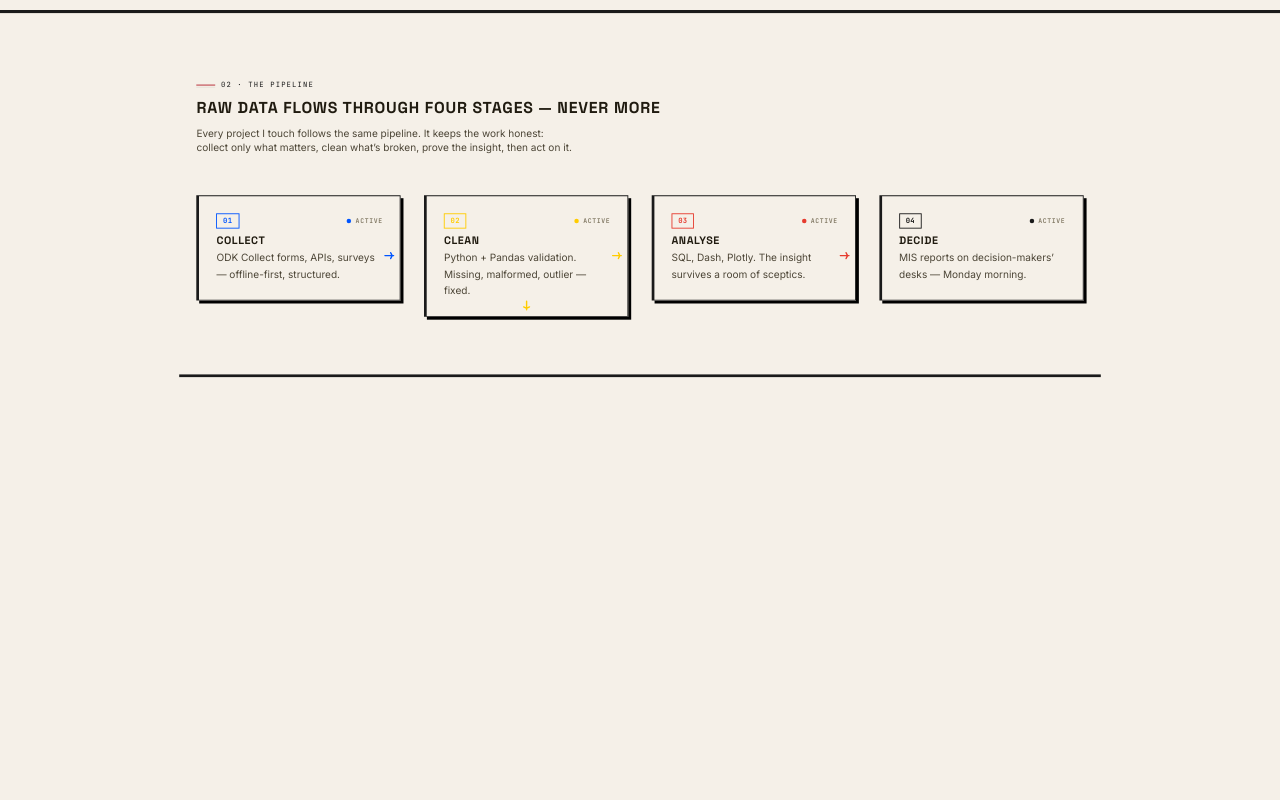
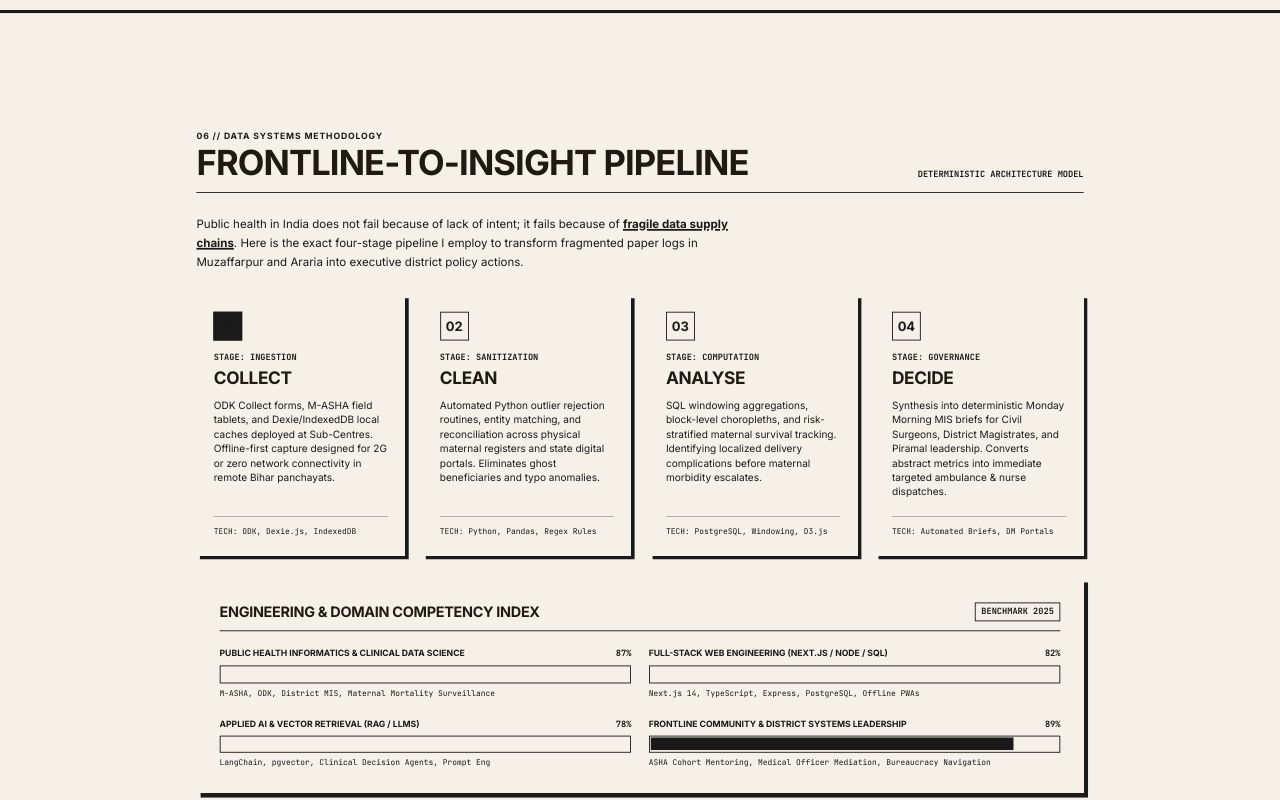
Before and after one commit to adityapandey2002/Portfolio, a Next.js app: page / in a window 1280 px wide. Shown: the part 4560-5360 px from the top of the page. Built offline with nearby package versions, Linux system fonts and the light colour scheme.

Commit message:
feat: Pipeline section matches design - 4-stage pipeline + competency bars

```diff
--- a/src/components/sections/Pipeline.tsx
+++ b/src/components/sections/Pipeline.tsx
@@ -1,211 +1,119 @@
-import { cn } from '@/lib/utils';
-import { Card } from '@/components/ui/Card';
+'use client';
+
 import { Section } from '@/components/ui/Section';
-
-/* ------------------------------------------------------------------ */
-/* V2 Pipeline — Bauhaus Neo-Brutalist "Collect → Clean → Analyse →
-   Decide" four-stage DAG.                                            */
-/*                                                                    */
-/* Brutalist contract:                                                */
-/*   • 0px border-radius everywhere                                   */
-/*   • Thick solid borders (2px / 4px accent left border)             */
-/*   • Hard offset shadows: 4px/4px standard, collapses on hover      */
-/*   • Active state: slam down 4px/4px, shadow collapses to none      */
-/*   • Uppercase tracking-wider labels; Space Grotesk headlines       */
-/*   • Dark mode via Tailwind `dark:` variants (html.dark class)      */
-/* ------------------------------------------------------------------ */
 
 const STAGES = [
   {
     num: '01',
+    stage: 'STAGE: INGESTION',
     title: 'COLLECT',
-    body: 'ODK Collect forms, APIs, surveys — offline-first, structured.',
-    borderLight: 'border-accent-blue',      // #0055ff
-    borderDark: 'border-l-electric-blue',   // #3b82f6
-    accentText: 'text-accent-blue',
-    accentTextDark: 'dark:text-electric-blue',
-    dotBg: 'bg-accent-blue',
-    dotBgDark: 'dark:bg-electric-blue',
-    status: 'ACTIVE',
+    body: 'ODK Collect forms, M-ASHA field tablets, and Dexie/IndexedDB local caches deployed at Sub-Centres. Offline-first capture designed for 2G or zero network connectivity in remote Bihar panchayats.',
+    tech: 'TECH: ODK, Dexie.js, IndexedDB',
+    accentBg: 'bg-primary text-on-primary',
   },
   {
     num: '02',
+    stage: 'STAGE: SANITIZATION',
     title: 'CLEAN',
-    body: 'Python + Pandas validation. Missing, malformed, outlier — fixed.',
-    borderLight: 'border-accent-yellow',    // #ffcc00
-    borderDark: 'border-l-primary-yellow',  // #facc15
-    accentText: 'text-accent-yellow',
-    accentTextDark: 'dark:text-primary-yellow',
-    dotBg: 'bg-accent-yellow',
-    dotBgDark: 'dark:bg-primary-yellow',
-    status: 'ACTIVE',
+    body: 'Automated Python outlier rejection routines, entity matching, and reconciliation across physical maternal registers and state digital portals. Eliminates ghost beneficiaries and typo anomalies.',
+    tech: 'TECH: Python, Pandas, Regex Rules',
+    accentBg: 'bg-secondary text-on-secondary',
   },
   {
     num: '03',
+    stage: 'STAGE: COMPUTATION',
     title: 'ANALYSE',
-    body: 'SQL, Dash, Plotly. The insight survives a room of sceptics.',
-    borderLight: 'border-accent-red',       // #e63b2e
-    borderDark: 'border-l-vermilion',       // #f97316
-    accentText: 'text-accent-red',
-    accentTextDark: 'dark:text-vermilion',
-    dotBg: 'bg-accent-red',
-    dotBgDark: 'dark:bg-vermilion',
-    status: 'ACTIVE',
+    body: 'SQL windowing aggregations, block-level choropleths, and risk-stratified maternal survival tracking. Identifying localized delivery complications before maternal morbidity escalates.',
+    tech: 'TECH: PostgreSQL, Windowing, D3.js',
+    accentBg: 'bg-tertiary text-on-tertiary',
   },
   {
     num: '04',
+    stage: 'STAGE: GOVERNANCE',
     title: 'DECIDE',
-    body: "MIS reports on decision-makers’ desks — Monday morning.",
-    borderLight: 'border-primary',          // #1a1a1a near-black
-    borderDark: 'border-l-white',           // #ffffff
-    accentText: 'text-primary',
-    accentTextDark: 'dark:text-white',
-    dotBg: 'bg-primary',
-    dotBgDark: 'dark:bg-white',
-    status: 'ACTIVE',
+    body: 'Synthesis into deterministic Monday Morning MIS briefs for Civil Surgeons, District Magistrates, and Piramal leadership. Converts abstract metrics into immediate targeted ambulance & nurse dispatches.',
+    tech: 'TECH: Automated Briefs, DM Portals',
+    accentBg: 'bg-primary-container text-on-primary-container',
   },
-] as const;
+];
 
-function Arrow({
-  dir,
-  className,
-}: {
-  dir: 'right' | 'down';
-  className?: string;
-}) {
-  return (
-    <svg
-      width="16"
-      height="16"
-      viewBox="0 0 24 24"
-      fill="none"
-      stroke="currentColor"
-      strokeWidth={3}
-      strokeLinecap="round"
-      strokeLinejoin="round"
-      className={cn('shrink-0', dir === 'down' ? 'rotate-90' : '', className)}
-      aria-hidden="true"
-    >
-      <path d="M3 12h18M15 6l3 6-3 6" />
-    </svg>
-  );
-}
+const COMPETENCIES = [
+  { name: 'Public Health Informatics & Clinical Data Science', pct: 87, color: 'bg-secondary', desc: 'M-ASHA, ODK, District MIS, Maternal Mortality Surveillance' },
+  { name: 'Full-Stack Web Engineering (Next.js / Node / SQL)', pct: 82, color: 'bg-tertiary', desc: 'Next.js 14, TypeScript, Express, PostgreSQL, Offline PWAs' },
+  { name: 'Applied AI & Vector Retrieval (RAG / LLMs)', pct: 78, color: 'bg-primary-container', desc: 'LangChain, pgvector, Clinical Decision Agents, Prompt Eng' },
+  { name: 'Frontline Community & District Systems Leadership', pct: 89, color: 'bg-primary', desc: 'ASHA Cohort Mentoring, Medical Officer Mediation, Bureaucracy Navigation' },
+];
 
 export function Pipeline() {
   return (
-    <section id="pipeline" aria-label="Four-stage data pipeline" className="relative">
-      <Section
-        className={cn(
-          'border-b-4 border-primary dark:border-white',
-          'bg-surface dark:bg-surface-dark',
-          'pb-8 lg:pb-20',
-        )}
-      >
-        <div className="mb-6 lg:mb-14">
-          <span className="eyebrow dark:text-ink-dark">02 · THE PIPELINE</span>
-          <h2 className="font-display mt-3 text-[20px] sm:text-[22px] font-bold uppercase tracking-wider leading-[1.12] text-ink dark:text-ink-dark">
-            Raw data flows through four stages — never more
+    <section id="pipeline" className="border-b-4 border-primary dark:border-white bg-surface-container-high dark:bg-surface-l1">
+      <Section className="py-12">
+        <div className="mb-8">
+          <div className="flex flex-col sm:flex-row sm:items-end justify-between gap-4 border-b-2 border-primary dark:border-white pb-4">
+            <div>
+              <span className="font-headline text-xs font-bold uppercase tracking-widest text-secondary dark:text-vermilion block">
+                06 // DATA SYSTEMS METHODOLOGY
+              </span>
+              <h2 className="font-headline text-3xl sm:text-5xl font-bold uppercase tracking-tight text-on-surface dark:text-ink-dark mt-1">
+                Frontline-to-Insight Pipeline
               </h2>
-          <p className="section-sub mt-3 text-sm text-ink-2 dark:text-gray-300">
-            Every project I touch follows the same pipeline. It keeps the work honest: collect only
-            what matters, clean what’s broken, prove the insight, then act on it.
-          </p>
             </div>
-
-        <div
-          className={cn(
-            'relative grid grid-cols-1 gap-3 sm:gap-4 md:grid-cols-2 md:gap-6 lg:grid-cols-4 lg:gap-8',
-          )}
-        >
-          {/* Vertical connector line for the stacked mobile layout — visible only in the gaps between cards. */}
-          <div
-            className="absolute inset-y-0 left-[calc(50%-0.5px)] w-[1px] bg-primary dark:bg-white opacity-40 -z-10 md:hidden"
-            aria-hidden="true"
-          />
-
-          {STAGES.map((stage, i) => (
-            <div key={stage.num} className="relative">
-              <Card
-                padding="p-4 sm:p-6"
-                className={cn(
-                  // Thick 2px base border with a 4px accent left border per stage.
-                  `border-l-4 ${stage.borderLight} dark:${stage.borderDark}`,
-                  // Hover: slam up + shadow collapse. Active: slam down + shadow gone.
-                  'hover:-translate-y-1 hover:shadow-[2px_2px_0_#000000] dark:hover:shadow-[2px_2px_0_#ffffff]',
-                  'active:translate-[4px_4px] active:shadow-none transition-all duration-100',
-                )}
-              >
-                <div className="flex flex-col h-full">
-                  <div className="flex items-center justify-between gap-2">
-                    <span
-                      className={cn(
-                        'font-mono text-[10px] font-bold uppercase tracking-wider border border-current px-2 py-0.5',
-                        stage.accentText,
-                        stage.accentTextDark,
-                      )}
-                    >
-                      {stage.num}
-                    </span>
-                    <div className="flex items-center gap-1.5">
-                      <span
-                        className={cn(
-                          'h-1.5 w-1.5 rounded-full shrink-0',
-                          stage.dotBg,
-                          stage.dotBgDark,
-                        )}
-                        aria-hidden="true"
-                      />
-                      <span className="font-mono text-[9px] font-semibold uppercase tracking-widest text-ink-3 dark:text-gray-400">
-                        {stage.status}
-                      </span>
+            <div className="font-mono text-xs font-bold text-on-surface-variant dark:text-ink-dark/70">
+              DETERMINISTIC ARCHITECTURE MODEL
+            </div>
           </div>
         </div>
 
-                  <div className="mt-2 flex-grow">
-                    <h3 className="font-display text-[15px] font-bold uppercase tracking-wider leading-none text-ink dark:text-ink-dark">
-                      {stage.title}
-                    </h3>
-                    <p className="mt-1.5 text-sm font-sans text-ink-2 dark:text-gray-300 leading-relaxed">
-                      {stage.body}
+        <p className="font-body text-base text-on-surface dark:text-ink-dark max-w-3xl leading-relaxed mb-8">
+          Public health in India does not fail because of lack of intent; it fails because of{' '}
+          <strong className="underline decoration-secondary dark:decoration-vermilion decoration-2 font-bold">fragile data supply chains</strong>.
+          Here is the exact four-stage pipeline I employ to transform fragmented paper logs in Muzaffarpur and Araria into executive district policy actions.
         </p>
+
+        {/* 4 Geometric Pipeline Steps */}
+        <div className="grid grid-cols-1 sm:grid-cols-2 lg:grid-cols-4 gap-6 mb-8">
+          {STAGES.map((stage) => (
+            <div
+              key={stage.num}
+              className="bg-surface-container-lowest dark:bg-surface-l2 border-3 border-primary dark:border-white p-6 shadow-[5px_5px_0px_#1a1a1a] dark:shadow-[5px_5px_0px_#ffffff] flex flex-col justify-between"
+            >
+              <div>
+                <div className={`w-10 h-10 ${stage.accentBg} font-headline font-bold text-lg flex items-center justify-center border-2 border-primary dark:border-white mb-4`}>
+                  {stage.num}
+                </div>
+                <span className="font-mono text-xs font-bold text-secondary dark:text-vermilion uppercase block mb-1">{stage.stage}</span>
+                <h3 className="font-headline text-2xl font-bold uppercase text-on-surface dark:text-ink-dark mb-3">{stage.title}</h3>
+                <p className="font-body text-xs sm:text-sm text-on-surface-variant dark:text-ink-dark/70 leading-relaxed">{stage.body}</p>
+              </div>
+              <div className="mt-6 pt-3 border-t border-primary/30 dark:border-white/30 font-mono text-[11px] text-on-surface-variant dark:text-ink-dark/70">
+                {stage.tech}
               </div>
             </div>
+          ))}
+        </div>
 
-                {/* Connecting arrows (DAG).
-                     Desktop (lg): right arrow after stages 1–3.
-                     Tablet (md): right arrow after stages 1 & 3, down arrow after stage 2.
-                     Mobile: down arrow after stages 1–3. */}
-                {i < 3 && (
-                  <>
-                    <div className="absolute right-2 top-1/2 -translate-y-1/2 z-20 hidden lg:block">
-                      <Arrow
-                        dir="right"
-                        className={cn(stage.accentText, stage.accentTextDark)}
-                      />
+        {/* Competency Percentage Meters */}
+        <div className="border-3 border-primary dark:border-white bg-surface-container dark:bg-surface-l1 p-6 sm:p-8 shadow-[6px_6px_0px_#1a1a1a] dark:shadow-[6px_6px_0px_#ffffff] space-y-6">
+          <div className="flex items-center justify-between border-b-2 border-primary dark:border-white pb-3">
+            <h3 className="font-headline text-xl font-bold uppercase text-on-surface dark:text-ink-dark">Engineering & Domain Competency Index</h3>
+            <span className="font-mono text-xs font-bold bg-surface-container-lowest dark:bg-surface-l2 px-2 py-1 border border-primary dark:border-white text-on-surface dark:text-ink-dark">
+              BENCHMARK 2025
+            </span>
           </div>
-                    {i % 2 === 0 && (
-                      <div className="absolute right-2 top-1/2 -translate-y-1/2 z-20 hidden md:block lg:hidden">
-                        <Arrow
-                          dir="right"
-                          className={cn(stage.accentText, stage.accentTextDark)}
-                        />
+          <div className="grid grid-cols-1 md:grid-cols-2 gap-6">
+            {COMPETENCIES.map((comp) => (
+              <div key={comp.name} className="space-y-2">
+                <div className="flex justify-between items-center text-xs font-headline font-bold uppercase">
+                  <span className="text-on-surface dark:text-ink-dark">{comp.name}</span>
+                  <span className="font-mono text-on-surface dark:text-ink-dark">{comp.pct}%</span>
                 </div>
-                    )}
-                  </>
-                )}
-                {i < 3 && (
-                  <div className="absolute bottom-2 left-1/2 -translate-x-1/2 z-20 md:hidden w-4 h-4">
-                    <Arrow dir="down" className={cn(stage.accentText, stage.accentTextDark)} />
+                <div className="w-full bg-surface-container-lowest dark:bg-surface-l2 h-6 border-2 border-primary dark:border-white p-0.5">
+                  <div className={`${comp.color} h-full`} style={{ width: `${comp.pct}%` }} />
                 </div>
-                )}
-                {i === 1 && (
-                  <div className="absolute bottom-2 left-1/2 -translate-x-1/2 z-20 hidden md:block">
-                    <Arrow dir="down" className={cn(stage.accentText, stage.accentTextDark)} />
-                  </div>
-                )}
-              </Card>
+                <span className="text-[11px] font-mono text-on-surface-variant dark:text-ink-dark/70">{comp.desc}</span>
               </div>
             ))}
+          </div>
         </div>
       </Section>
     </section>
```
Lines whose indentation alone changed are shown as unchanged.
